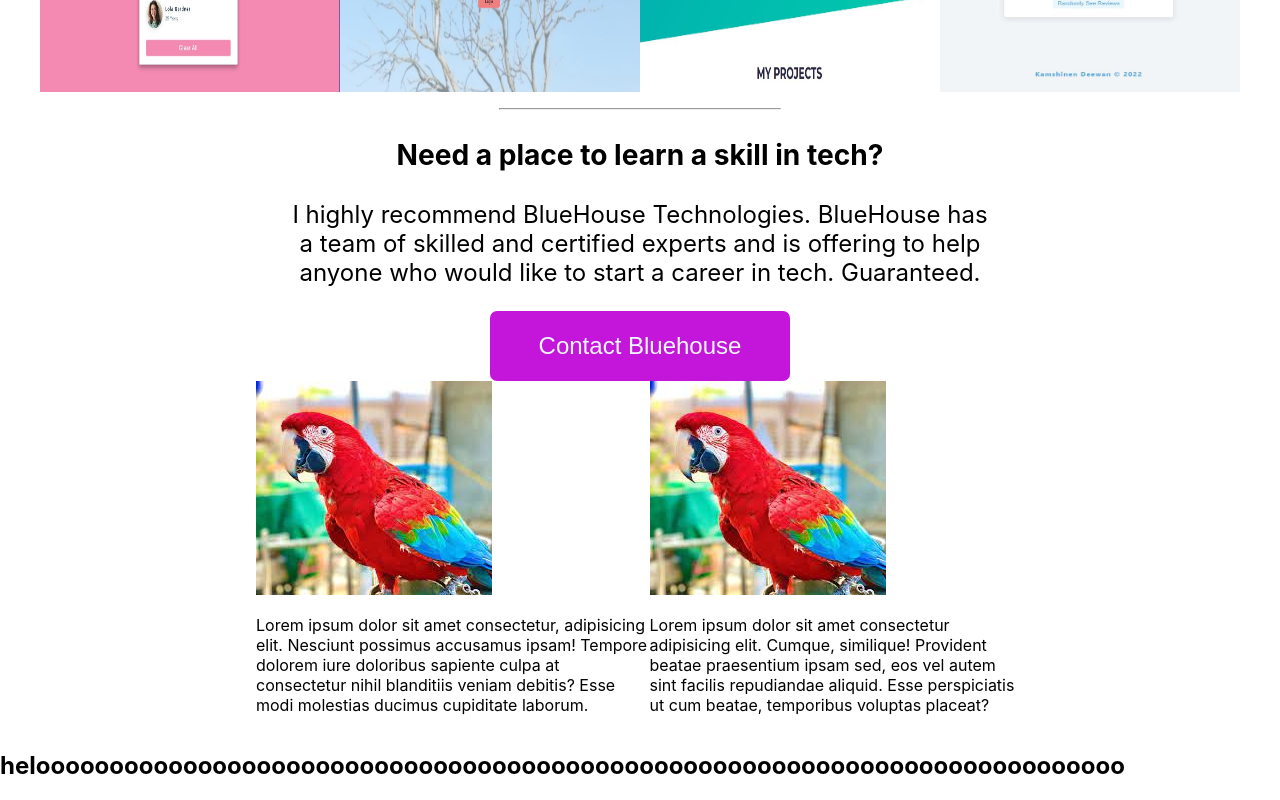
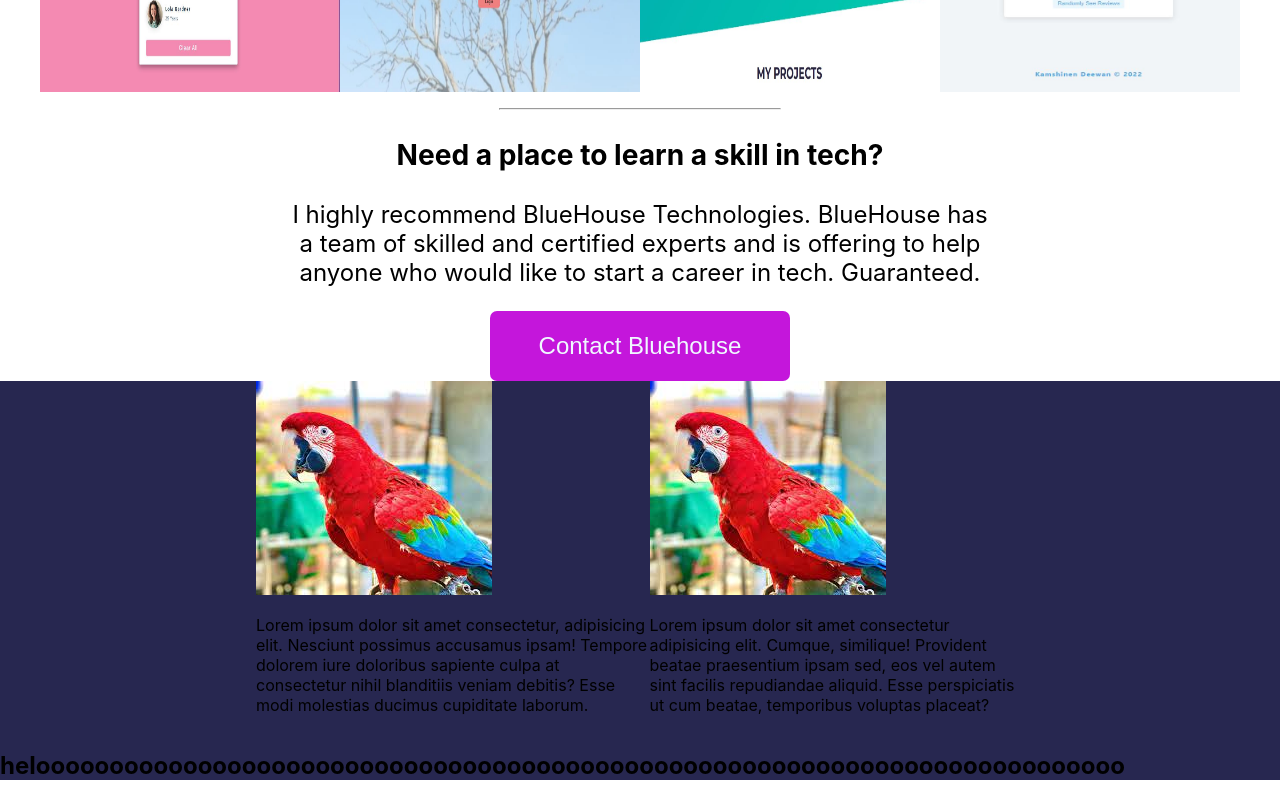
Before and after one commit to Muelji/myportfoliowebsite, a React (Create React App) app: page / in a window 1280 px wide. Shown: the part 2885-3685 px from the top of the page. Built offline with nearby package versions, Linux system fonts and the light colour scheme.

Commit message:
working on the test component

```diff
--- a/src/Components/Test.css
+++ b/src/Components/Test.css
@@ -1,3 +1,7 @@
+.gentest{
+    background-color: rgb(39, 39, 80);
+}
+
 
 .divtest{
     display: flex;
--- a/src/Components/Test.jsx
+++ b/src/Components/Test.jsx
@@ -7,7 +7,7 @@ import "./Test.css"
 
 function Test() {
   return (
-    <div>
+    <div className='gentest'>
        <div className='divtest'>
             <div>
                 <img src={p} alt="p1" />
--- a/src/Components/Work.jsx
+++ b/src/Components/Work.jsx
@@ -8,7 +8,7 @@ import "./Work.css"
 
 function Work() {
   return (
-    <div>
+    <div >
       <div className='divwork'>
 
          <div>
```
